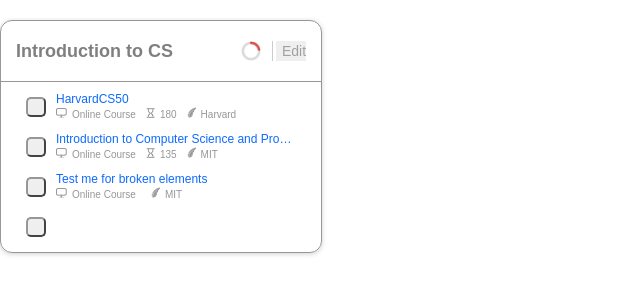
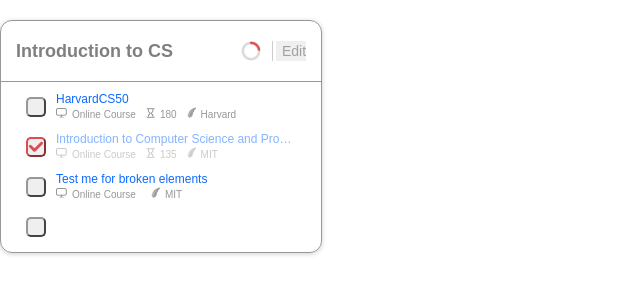
Before and after one commit to flfk/curriculum-tracker, a React (Create React App) app: page / in a window 1280 px wide. Shown: the top 300 px of the page, without its empty margins (0-640 px from the left). Built offline with nearby package versions, Linux system fonts and the light colour scheme.

Commit message:
Added UI overlay for completed subjects

```diff
--- a/src/components/App.js
+++ b/src/components/App.js
@@ -8,10 +8,6 @@
 class App extends Component {
   constructor() {
     super();
-    // this.state = {
-    //   subjectIDs: ['0', '1', '2'],
-    //   subjectModel: SubjectModel,
-    // };
     this.state = {
       subjectIDs: ['0', '1', '2'],
       topic0: {
@@ -25,7 +21,7 @@
             duration: '180',
             author: 'Harvard',
             link: 'https://www.edx.org/course/cs50s-introduction-computer-science-harvardx-cs50x#!',
-            isComplete: 'false',
+            isComplete: false,
           },
           '1': {
             name: 'Introduction to Computer Science and Programming',
@@ -33,7 +29,7 @@
             duration: '135',
             author: 'MIT',
             link: 'https://www.edx.org/course/introduction-computer-science-mitx-6-00-1x-11',
-            isComplete: 'false',
+            isComplete: true,
           },
           '2': {
             name: 'Test me for broken elements',
@@ -41,7 +37,7 @@
             duration: '',
             author: 'MIT',
             link: '',
-            isComplete: 'false',
+            isComplete: false,
           },
           subjectID: {
             name: '',
@@ -49,7 +45,7 @@
             duration: '',
             author: '',
             link: '',
-            isComplete: 'false',
+            isComplete: false,
           },
         },
       },
@@ -59,7 +55,7 @@
   render() {
     return (
       <div className="App">
-        <Topic key="0" subjectIDs={ this.state.subjectIDs } topic={this.state.topic0} />
+        <Topic key="0" topic={this.state.topic0} />
       </div>
     );
   }
--- a/src/components/Subject.js
+++ b/src/components/Subject.js
@@ -3,6 +3,15 @@
 import SubjectTag from './SubjectTag';
 
 import '../styles/subject.css';
+
+import iconTick from '../icons/Tick.png';
+
+const NOT_COMPLETED_TICK_CLASS = 'tickBtn';
+const NOT_COMPLETED_SUBJECT_LINK_CLASS = 'subjectLink';
+const NOT_COMPLETED_TAGS_CLASS = 'subjectTagsDiv';
+const COMPLETED_TICK_CLASS = 'tickBtn tickBtnCompleted';
+const COMPLETED_SUBJECT_LINK_CLASS = 'subjectLink subjectLinkCompleted';
+const COMPLETED_TAGS_CLASS = 'subjectTagsDiv subjectTagsDivCompleted';
 
 const Subject = (props) => {
   const { subject } = props;
@@ -15,11 +24,34 @@
   const durationTag = <SubjectTag key={duration} tagName="duration" tagValue={duration} />;
   const authorTag = <SubjectTag key={author} tagName="author" tagValue={author} />;
 
+  let tickClass = NOT_COMPLETED_TICK_CLASS;
+  let subjectLinkClass = NOT_COMPLETED_SUBJECT_LINK_CLASS;
+  let TagDivClass = NOT_COMPLETED_TAGS_CLASS;
+
+  let tickBtn = (
+    <div>
+      <button className={tickClass} />
+    </div>
+  );
+
+  if (subject.isComplete) {
+    tickClass = COMPLETED_TICK_CLASS;
+    subjectLinkClass = COMPLETED_SUBJECT_LINK_CLASS;
+    TagDivClass = COMPLETED_TAGS_CLASS;
+
+    tickBtn = (
+      <div>
+        <button className={tickClass} />
+        <img src={iconTick} alt="Tick" className="tick" />
+      </div>
+    );
+  }
+
   return (
     <div className="subject">
-      <button className="tickBtn" />
-      <a className="subjectLink" href={link}>{ subject.name}</a>
-      <div className="subjectTagsDiv">
+      {tickBtn}
+      <a className={subjectLinkClass} href={link}>{ subject.name}</a>
+      <div className={TagDivClass}>
         <div className="subjectTag">{ typeTag }</div>
         <div className="subjectTag">{ durationTag }</div>
         <div className="subjectTag">{ authorTag }</div>
--- a/src/styles/subject.css
+++ b/src/styles/subject.css
@@ -21,6 +21,18 @@
   border-radius: 5px;
 }
 
+.tickBtnCompleted {
+  border-color: #DD4C4F;
+}
+
+.tick {
+  height: 11px;
+  width: 15px;
+  position :absolute;
+  top: 9px;
+  left: 12px;
+}
+
 .subjectLink {
   height: 14px;
   width: 240px;
@@ -34,6 +46,10 @@
   top: 0px;
   left: 40px;
   text-decoration: none;
+}
+
+.subjectLinkCompleted {
+  opacity: 0.5;
 }
 
 .subjectLink:hover {
@@ -50,6 +66,10 @@
   left: 40px;
 }
 
+.subjectTagsDivCompleted {
+  opacity: 0.5;
+}
+
 .subjectTag {
   display: inline-block;
   margin: 0px 5px 0px 0px;
```
Also changed, not shown: src/icons/Tick.png (added).
